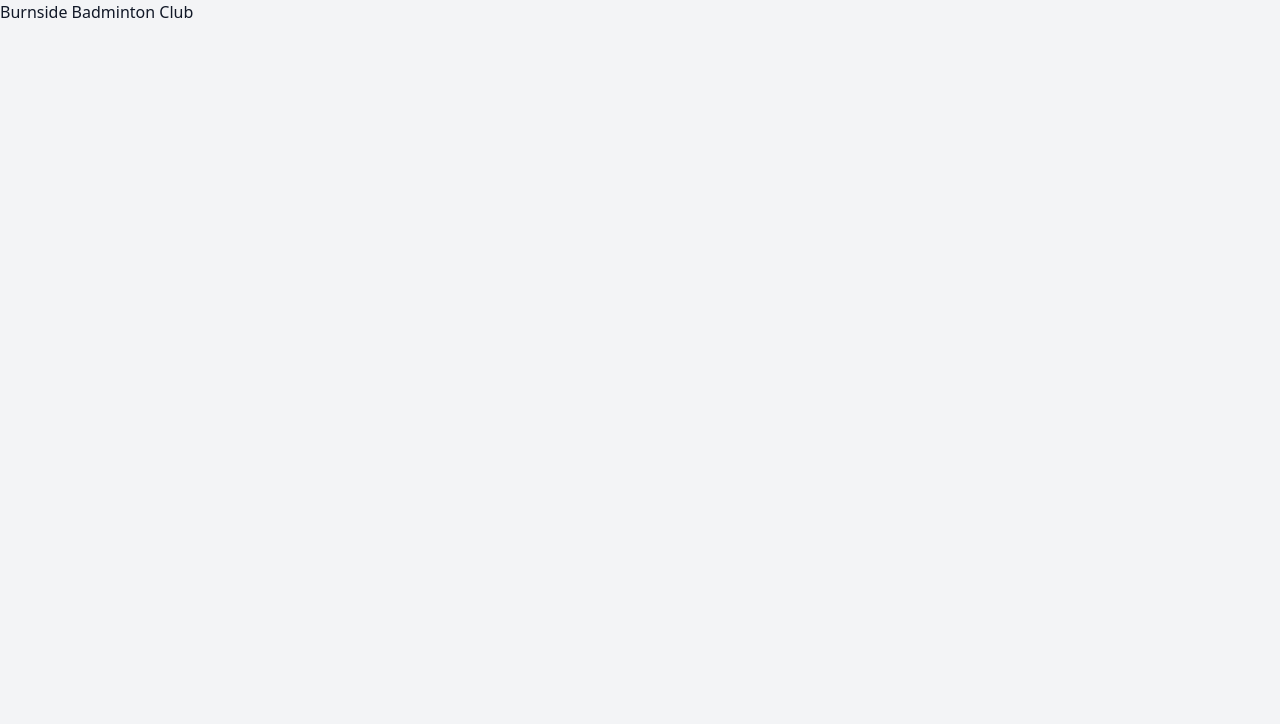
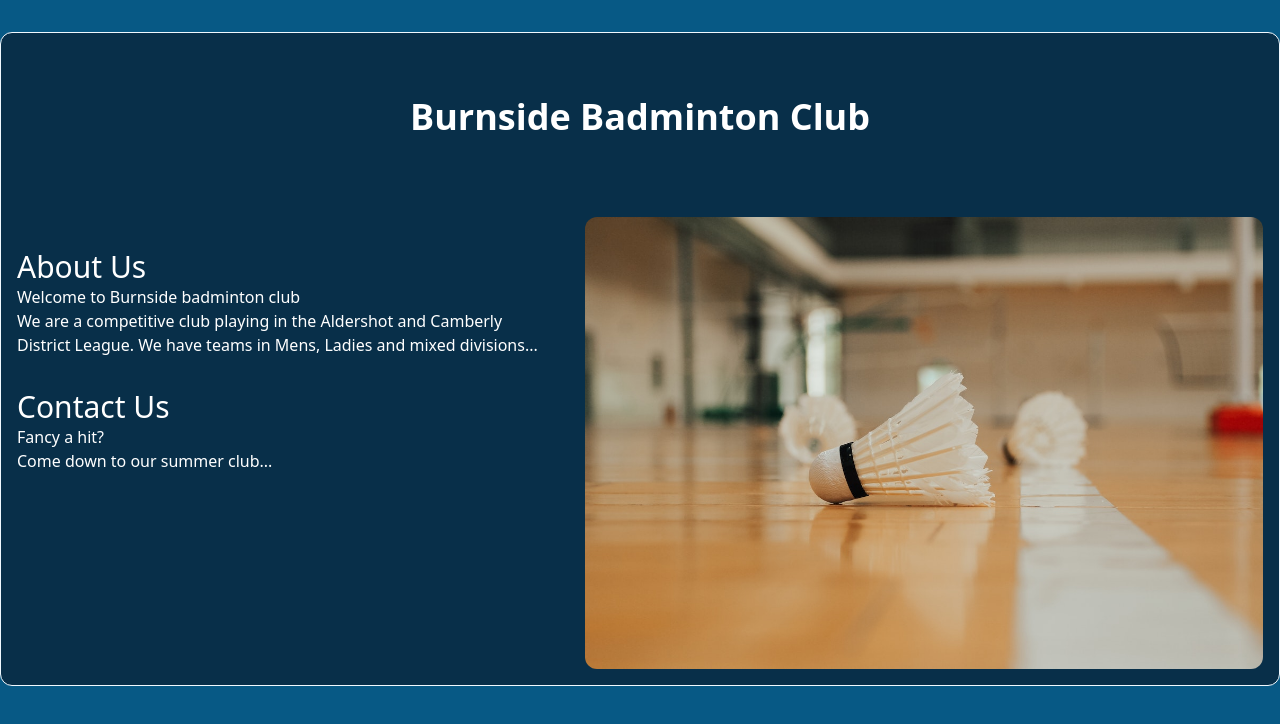
Before and after one commit to drnasmith/burnside, a plain HTML site: page index.html in a window 1280 px wide. Drawn offline with nearby package versions, Linux system fonts and the light colour scheme.

Commit message:
example page

```diff
--- a/index.html
+++ b/index.html
@@ -1,20 +1,47 @@
 <html>
-
   <head>
-  <meta charset="UTF-8">
-  <meta name="viewport" content="width=device-width, initial-scale=1.0">
+    <meta charset="UTF-8" />
+    <meta name="viewport" content="width=device-width, initial-scale=1.0" />
     <script src="https://cdn.tailwindcss.com"></script>
   </head>
 
-<body class="bg-gray-100 dark:bg-gray-700 text-gray-900 dark:text-white">
+  <body class="bg-sky-800">
     <!-- Header -->
-  <div class="">
-  </div>
+    <!-- <div
+      class="h-8 w-full flex justify-end bg-sky-100 dark:bg-sky-700 text-sky-900 dark:text-white space-x-4 px-4"
+    >
+      <p>About</p>
+      <p>Contact</p>
+    </div> -->
 
     <!-- Content -->
-  <div class="container mx-auto">
-    <h1>Burnside Badminton Club</h1>
+    <div
+      class="container mx-auto mt-8 bg-sky-950 rounded-xl border border-sky-50"
+    >
+      <h1 class="text-4xl m-8 p-8 text-center text-white font-bold">
+        Burnside Badminton Club
+      </h1>
+      <div class="flex justify-between">
+        <div class="flex flex-col p-4">
+          <div class="mt-8">
+            <h1 class="text-3xl text-white">About Us</h1>
+            <p class="text-white">Welcome to Burnside badminton club</p>
+            <p class="text-white">
+              We are a competitive club playing in the Aldershot and Camberly
+              District League. We have teams in Mens, Ladies and mixed
+              divisions...
+            </p>
           </div>
-
+          <div class="mt-8">
+            <h1 class="text-3xl text-white">Contact Us</h1>
+            <p class="text-white">Fancy a hit?</p>
+            <p class="text-white">Come down to our summer club...</p>
+          </div>
+        </div>
+        <div class="flex p-4 justify-center items-center">
+          <img src="shuttles.jpg" class="rounded-xl" />
+        </div>
+      </div>
+    </div>
   </body>
 </html>
```
Also changed, not shown: shuttles.jpg (added). Lines whose indentation alone changed are shown as unchanged.
